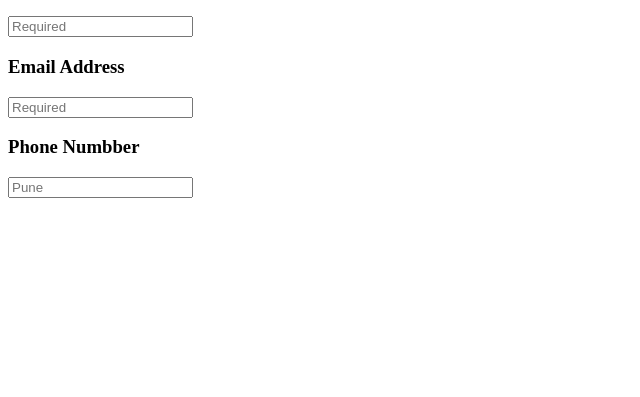
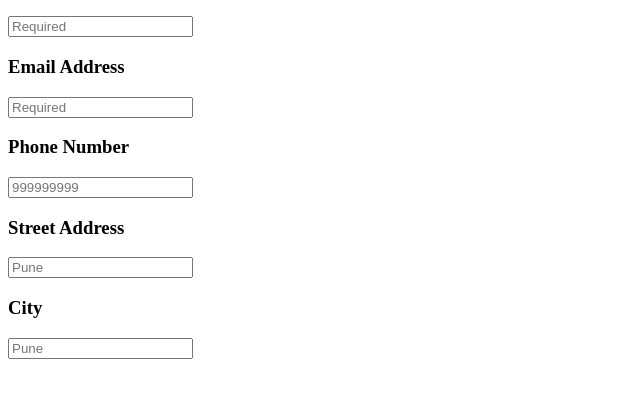
Before and after one commit to iamneo-production/adbbceadaafc305686815bbaaaabbcbbfefone, a plain HTML site: page public/index.html in a window 1280 px wide. Shown: the part 91-488 px from the top of the page, without its empty margins (0-640 px from the left). Drawn offline with Linux system fonts and the light colour scheme.

Commit message:
Backup Commit

```diff
--- a/public/index.html
+++ b/public/index.html
@@ -1,10 +1,14 @@
 <h1>IamNeo's CODE REVIEW</h1>
 <form >
 <h3>Full Name</h3>
-<input type="text" id="name" name="user_bame" placeholder="Required" required>
+<input type="text" id="name" name="user_name" placeholder="Required" required>
 <h3>Email Address</h3>
 <input type="email" id ="email" name="user_mail" placeholder="Required">
-<h3>Phone Numbber</h3>
+<h3>Phone Number</h3>
+<input type="text" id ="number" name="user_number" placeholder="999999999">
+<h3>Street Address</h3>
+<input type="text" id ="street" name="user_Address" placeholder="Pune">
+<h3>City</h3>
 <input type="text" id ="city" name="user_city" placeholder="Pune">
 
 <label class ="checkbox-label"></label>
```
